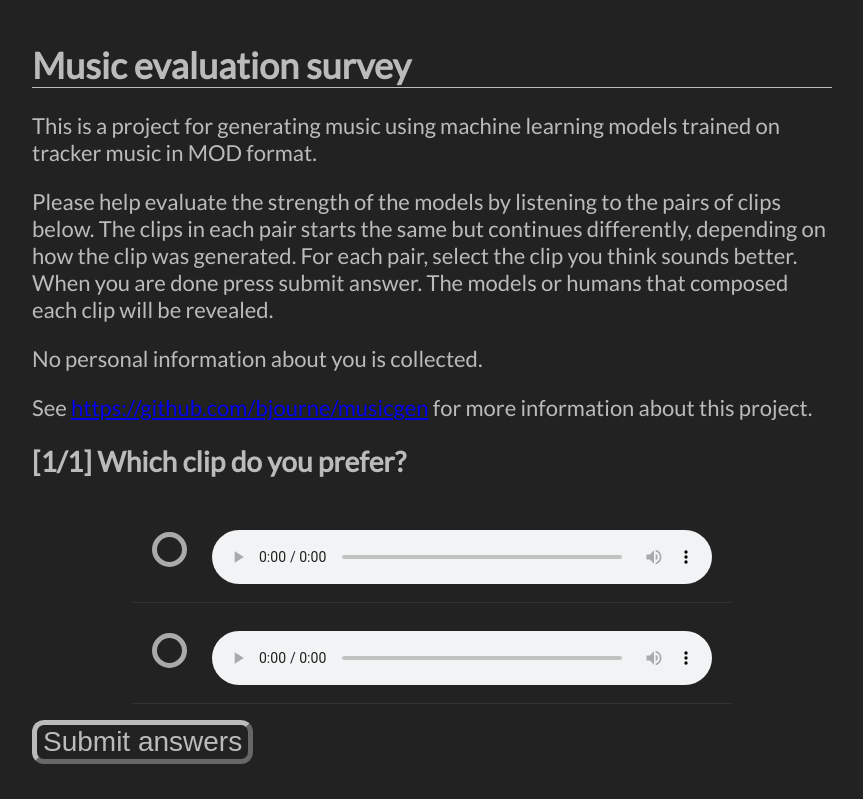
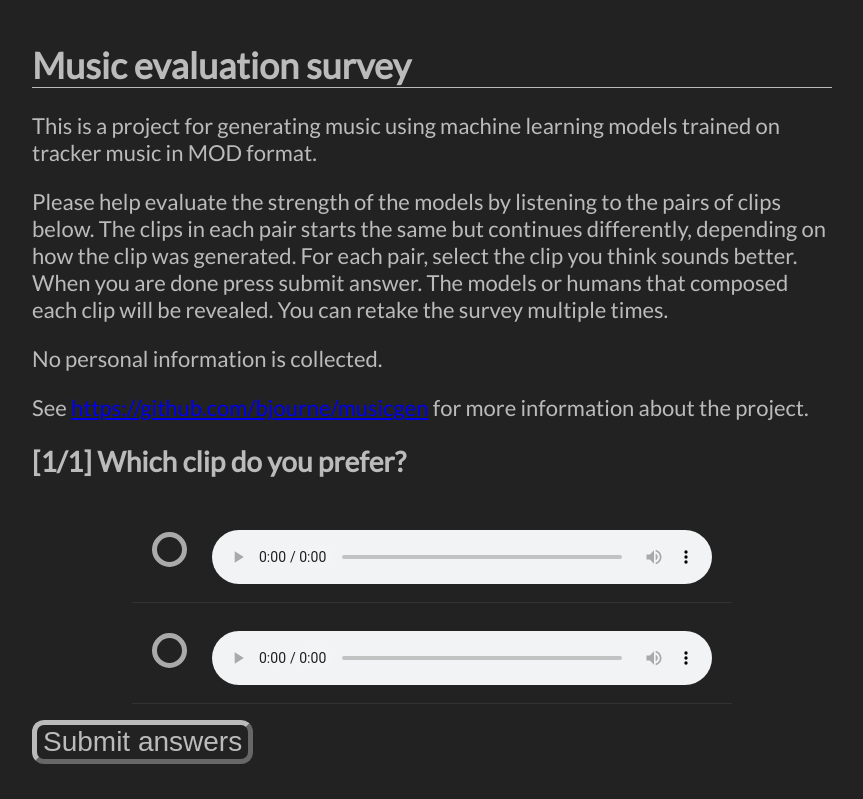
Before and after one commit to bjourne/django-musicsurvey, a Django app: template musicsurvey/templates/musicsurvey/index.html in a window 1280 px wide. Shown: the part 41-840 px from the top of the page, without its empty margins (208-1071 px from the left). Run offline with Django 3.2, Linux system fonts and the light colour scheme; the template is opened without the code that fills it: most values are stand-ins (such as "Sample title", 1, 10 or a date in 2020).

Commit message:
6 pairs were probably excessive, reducing the number to two

```diff
--- a/musicsurvey/settings.py
+++ b/musicsurvey/settings.py
@@ -2,7 +2,7 @@ from django.conf import settings
 
 # Number of pairs each survey respondent has to rate.
 MUSICSURVEY_PAIRS_PER_SURVEY = \
-    getattr(settings, 'MUSICSURVEY_CLIPS_PER_SURVEY', 6)
+    getattr(settings, 'MUSICSURVEY_CLIPS_PER_SURVEY', 2)
 
 # Number of pairs per survey that contain one random clip. Used for
 # control.
@@ -11,4 +11,4 @@ MUSICSURVEY_RANDOM_PAIRS_PER_SURVEY = \
 
 # Number of pairs per survey that contains a human-composed clip.
 MUSICSURVEY_HUMAN_PAIRS_PER_SURVEY = \
-    getattr(settings, 'MUSICSURVEY_HUMAN_PAIRS_PER_SURVEY', 3)
+    getattr(settings, 'MUSICSURVEY_HUMAN_PAIRS_PER_SURVEY', 1)
--- a/musicsurvey/templates/musicsurvey/index.html
+++ b/musicsurvey/templates/musicsurvey/index.html
@@ -55,11 +55,12 @@
         same but continues differently, depending on how the clip was
         generated. For each pair, select the clip you think sounds
         better. When you are done press submit answer. The models or
-        humans that composed each clip will be revealed.</p>
-        <p>No personal information about you is collected.</p>
+        humans that composed each clip will be revealed. You can
+        retake the survey multiple times.</p>
+      <p>No personal information is collected.</p>
 
-        <p>See <a href="https://github.com/bjourne/musicgen">https://github.com/bjourne/musicgen</a> for more information
-        about this project.</p>
+      <p>See <a href="https://github.com/bjourne/musicgen">https://github.com/bjourne/musicgen</a>
+      for more information about the project.</p>
       {% for p0, p1 in pairs %}
       <h2>[{{ forloop.counter }}/{{ pairs|length }}] Which clip do you prefer?</h2>
       <ul class="two-choice">
```
